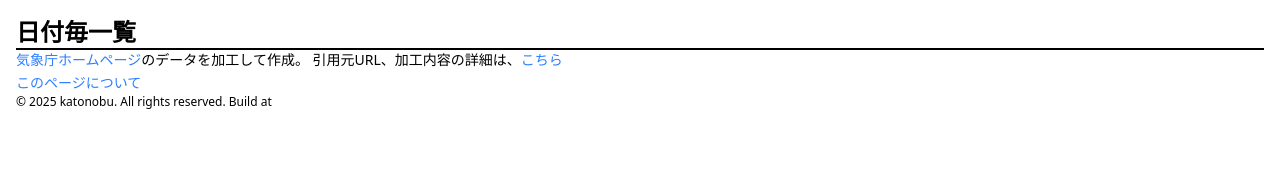
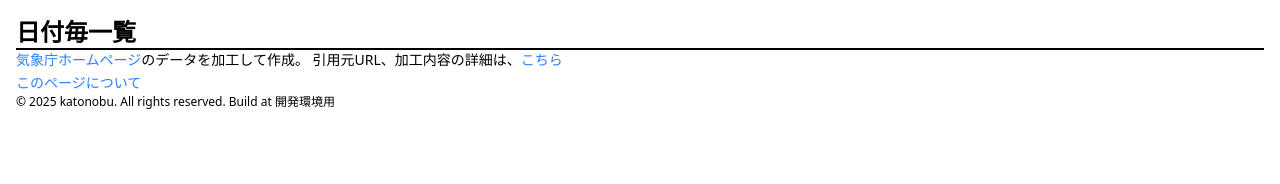
Before and after one commit to katonobu/weather-chart-viewer-react, a React (Vite) app: page / in a window 1280 px wide. Shown: the top 184 px of the page. Built offline with nearby package versions, Linux system fonts and the light colour scheme; no server answers.

Commit message:
dev,stg環境ではfooterに環境名を表示させるようにした。

```diff
--- a/src/components/Footer.jsx
+++ b/src/components/Footer.jsx
@@ -2,7 +2,10 @@ import { Link } from '@tanstack/react-router'
 import { isTankiYohou } from '../hooks/useFetchKaisetsuData'
 import { TextToSpeechCtrl } from '../components/TextToSpeechCtrl'
 
-export const Footer = ({ metadata, kaisetsu, kaisetsuLoading }) => (
+export const Footer = ({ metadata, kaisetsu, kaisetsuLoading }) => {
+  const envTarget = import.meta.env.VITE_ENV;
+  const envTargetStr = envTarget==="prd"?"":(envTarget==="stg"?"ステージング環境用":"開発環境用")
+  return (
     <>
       <hr></hr>
       {isTankiYohou(metadata) ? <TextToSpeechCtrl texts={kaisetsu} loading={kaisetsuLoading}></TextToSpeechCtrl> : null}
@@ -25,6 +28,7 @@ export const Footer = ({ metadata, kaisetsu, kaisetsuLoading }) => (
       >
         このページについて
       </Link>
-    <p className="text-xs">© {new Date().getFullYear()} katonobu. All rights reserved. Build at {import.meta.env.VITE_BUILD_TIME}</p>
+      <p className="text-xs">© {new Date().getFullYear()} katonobu. All rights reserved. Build at {import.meta.env.VITE_BUILD_TIME} {envTargetStr}</p>
     </>
   )
+}
```
Lines whose indentation alone changed are shown as unchanged.
